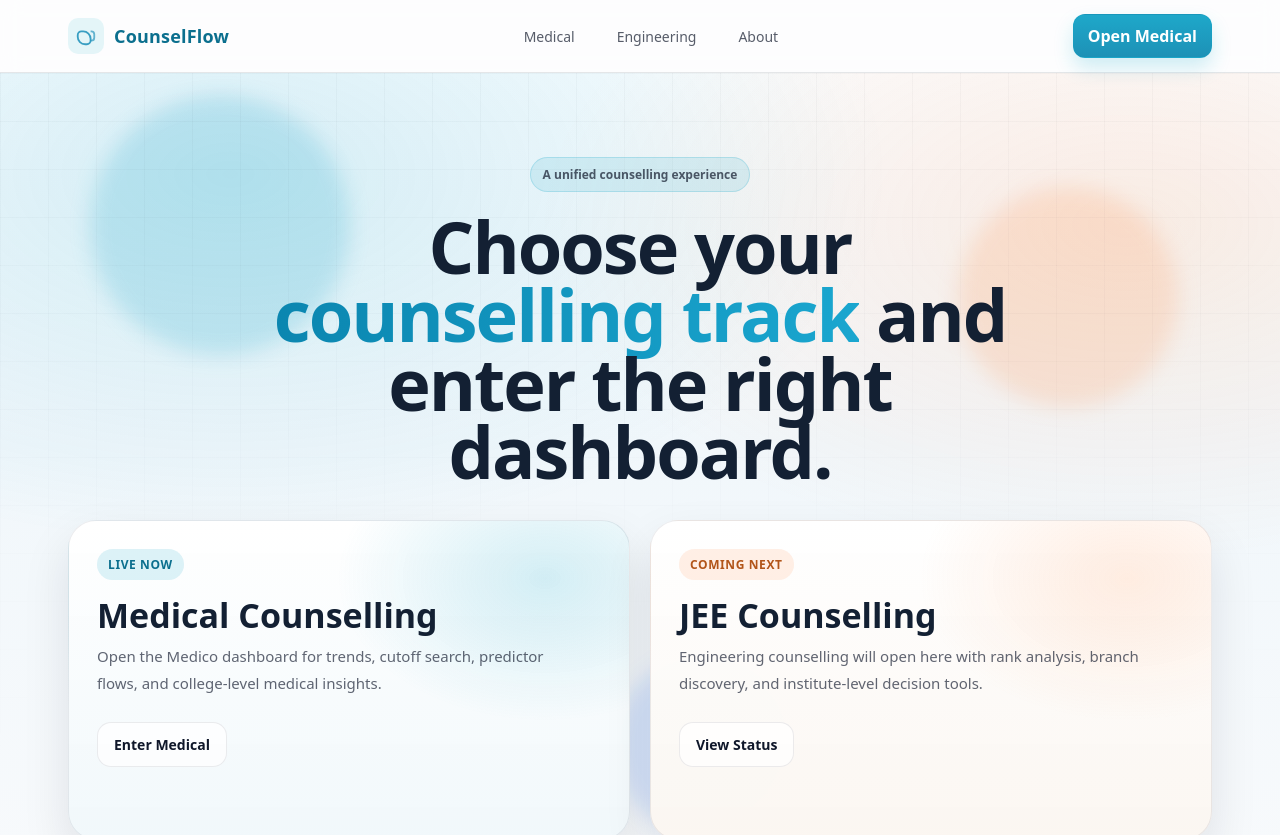
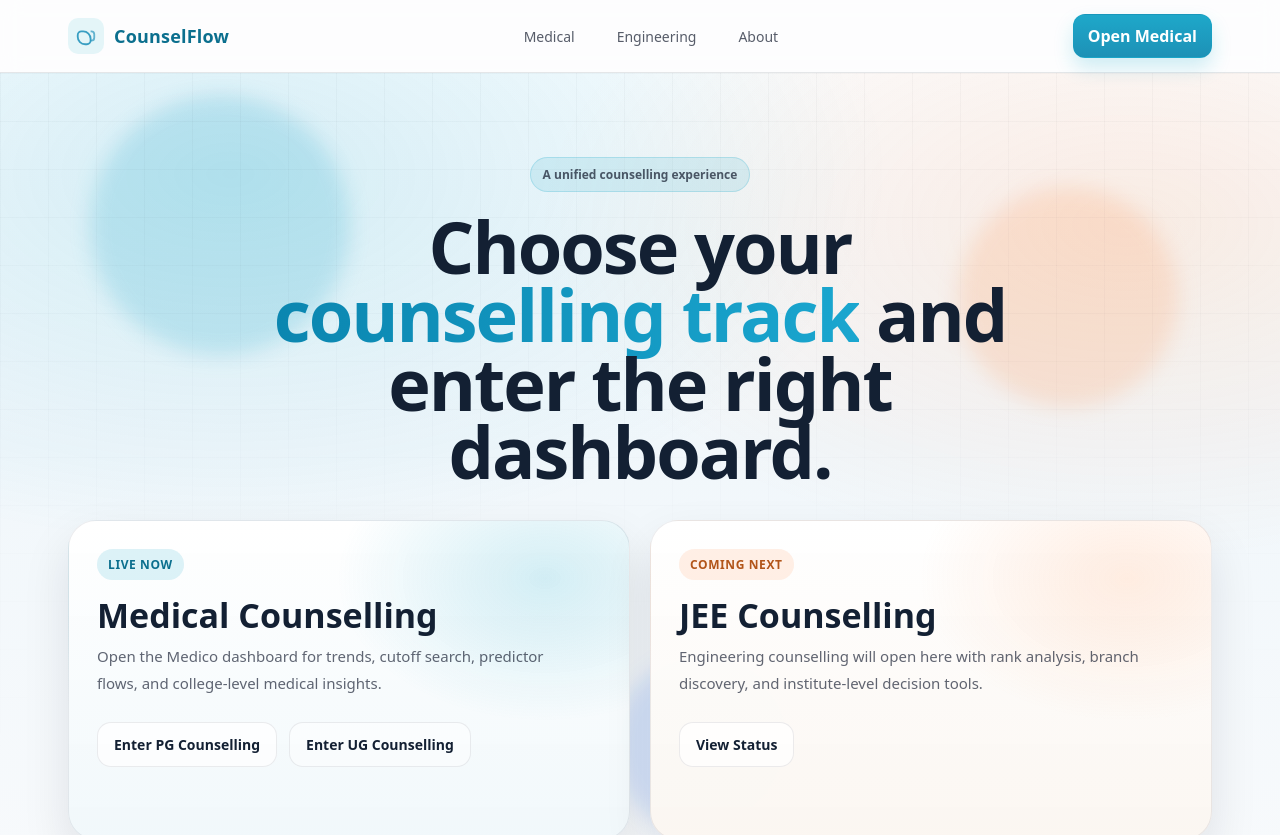
Before and after one commit to kpal2/Medico-Counselling, a React (Vite) app: page / in a window 1280 px wide. Shown: the top 835 px of the page. Built offline with nearby package versions, Linux system fonts and the light colour scheme.

Commit message:
UG pg distinction

```diff
--- a/src/index.css
+++ b/src/index.css
@@ -352,12 +352,25 @@ button{ font-family: inherit; }
 .trackChoice__action{
   display: inline-flex;
   align-items: center;
+  justify-content: center;
   padding: 12px 16px;
   border-radius: 14px;
   font-size: 14px;
   font-weight: 900;
   background: rgba(255,255,255,0.74);
   border: 1px solid rgba(15,23,42,0.08);
+  color: #132033;
+  cursor: pointer;
+}
+
+.trackChoice__actions{
+  display: flex;
+  gap: 12px;
+  flex-wrap: wrap;
+}
+
+.trackChoice__action--secondary{
+  background: rgba(255,255,255,0.46);
 }
 
 .trackChoice--medical{
--- a/src/pages/Home.jsx
+++ b/src/pages/Home.jsx
@@ -1,6 +1,10 @@
 import { Link } from "react-router-dom";
 
 const Home = () => {
+  const handleUgCounsellingClick = () => {
+    window.alert("UG counselling is under construction.");
+  };
+
   return (
     <div className="platformHome">
       <section className="platformHero">
@@ -21,12 +25,19 @@ const Home = () => {
           </div>
 
           <div className="trackChooser">
-            <Link className="trackChoice trackChoice--medical" to="/medical">
+            <div className="trackChoice trackChoice--medical">
               <span className="trackChoice__badge">Live now</span>
               <h2>Medical Counselling</h2>
               <p>Open the Medico dashboard for trends, cutoff search, predictor flows, and college-level medical insights.</p>
-              <span className="trackChoice__action">Enter Medical</span>
-            </Link>
+              <div className="trackChoice__actions">
+                <Link className="trackChoice__action" to="/medical">
+                  Enter PG Counselling
+                </Link>
+                <button className="trackChoice__action trackChoice__action--secondary" type="button" onClick={handleUgCounsellingClick}>
+                  Enter UG Counselling
+                </button>
+              </div>
+            </div>
 
             <Link className="trackChoice trackChoice--engineering" to="/engineering">
               <span className="trackChoice__badge">Coming next</span>
```
